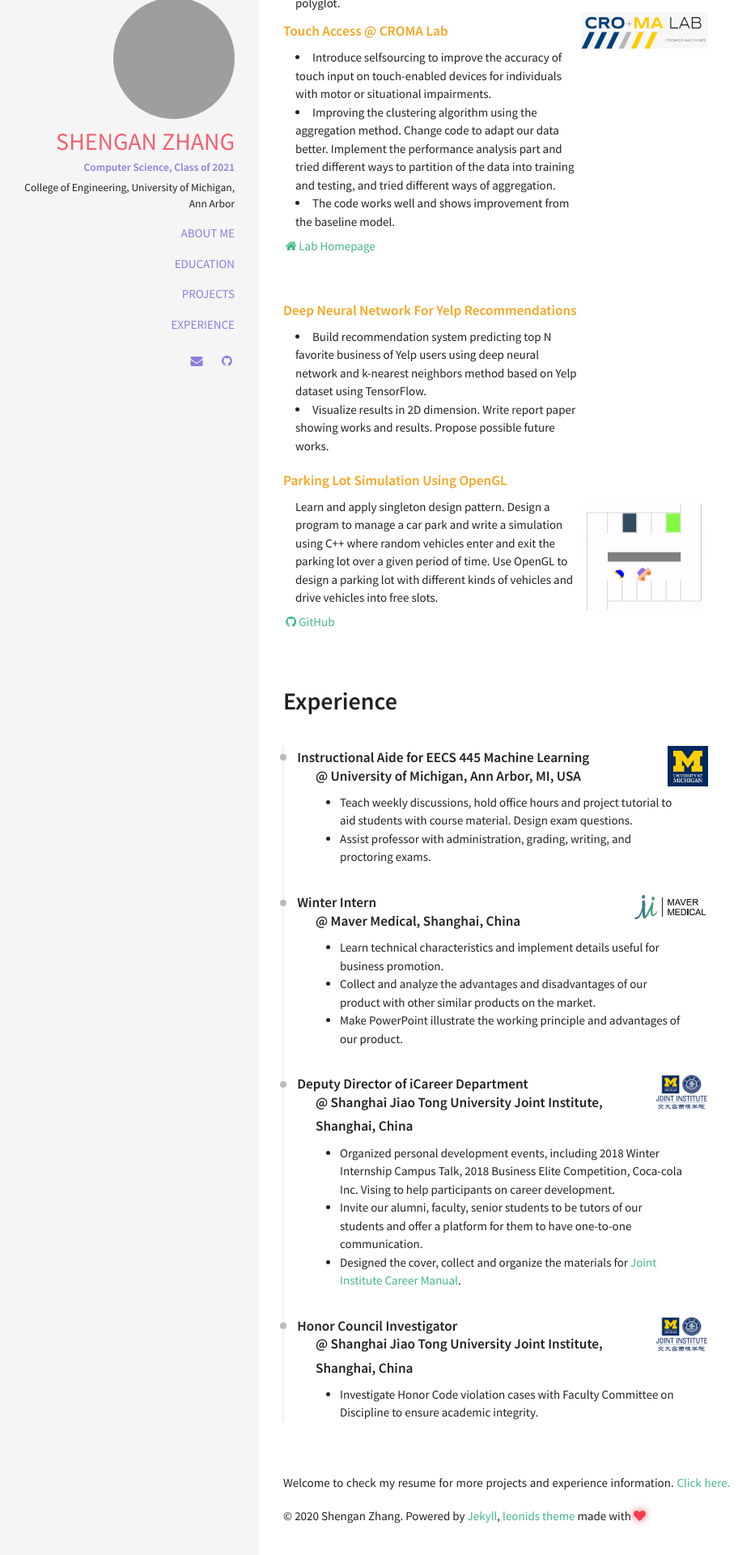
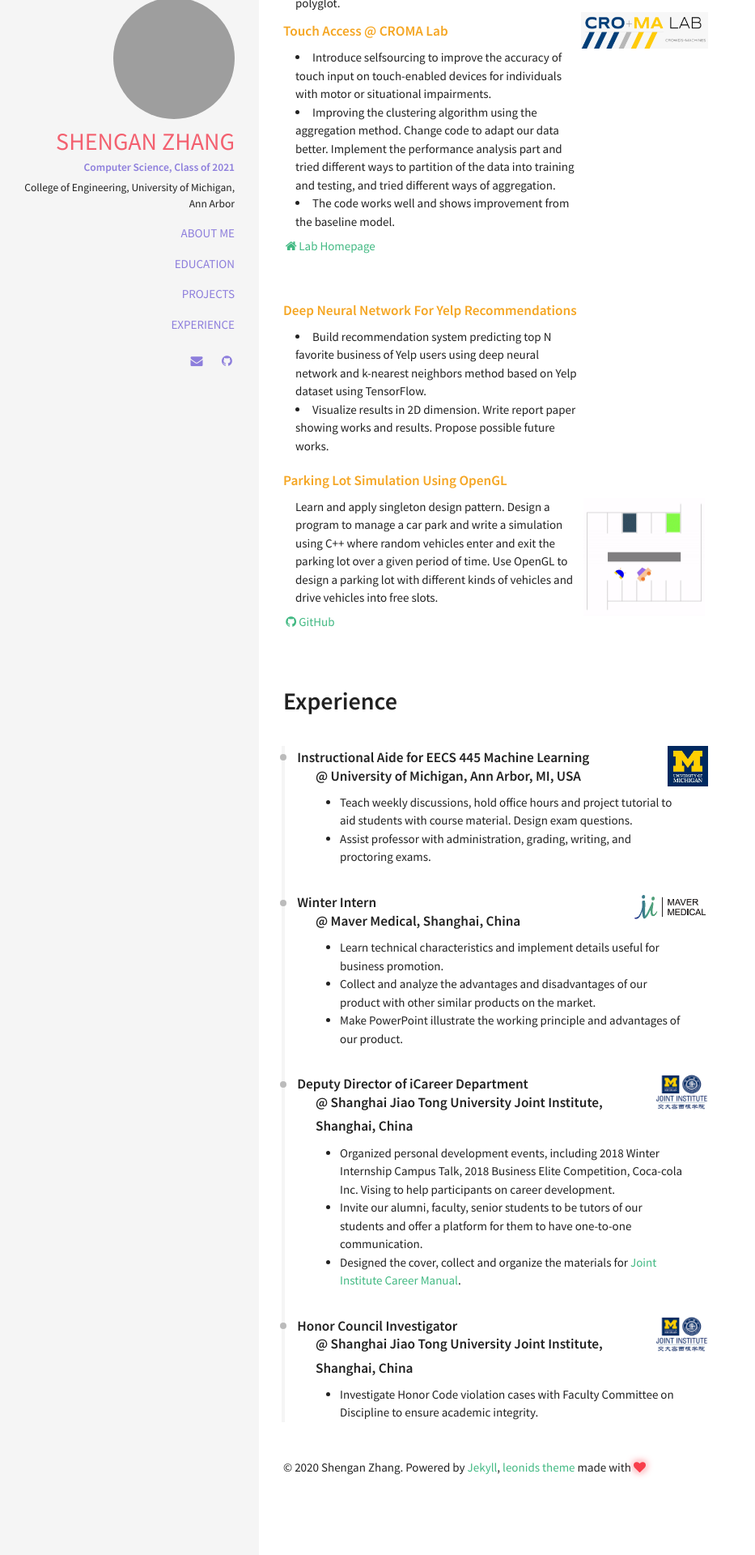
Before and after one commit to shenganzhang/shenganzhang.github.io, a Jekyll site: the page built from index.html, in a window 1280 px wide. Shown: the part 1394-3314 px from the top of the page at 81% size, without its empty margins (0-933 px from the left). Built offline with Jekyll 4.4.1, drawn with Linux system fonts in a browser that asks for light colours.

Commit message:
Update footer.html

```diff
--- a/_includes/footer.html
+++ b/_includes/footer.html
@@ -1,4 +1,3 @@
 <footer>
-  <p>Welcome to check my resume for more projects and experience information. <a href="https://syiming.github.io/Yiming_Shi_resume.pdf">Click here.</a></p>
   &copy; {{ site.time | date: '%Y' }} {{ site.owner.name }}. Powered by <a href="http://jekyllrb.com/">Jekyll</a>, <a href="http://github.com/renyuanz/leonids/">leonids theme</a> made with <i class="fa fa-heart heart-icon"></i>
 </footer>
```
